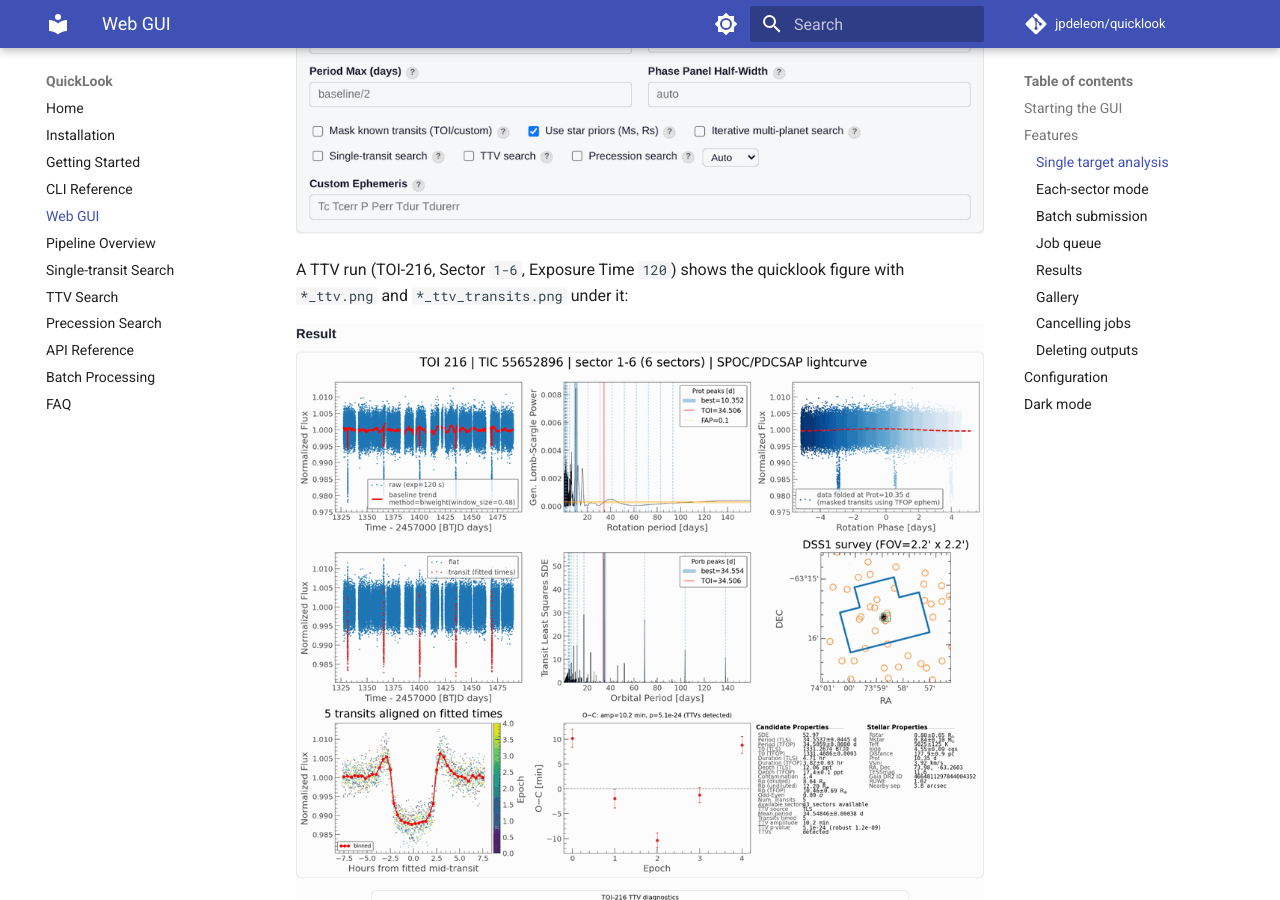
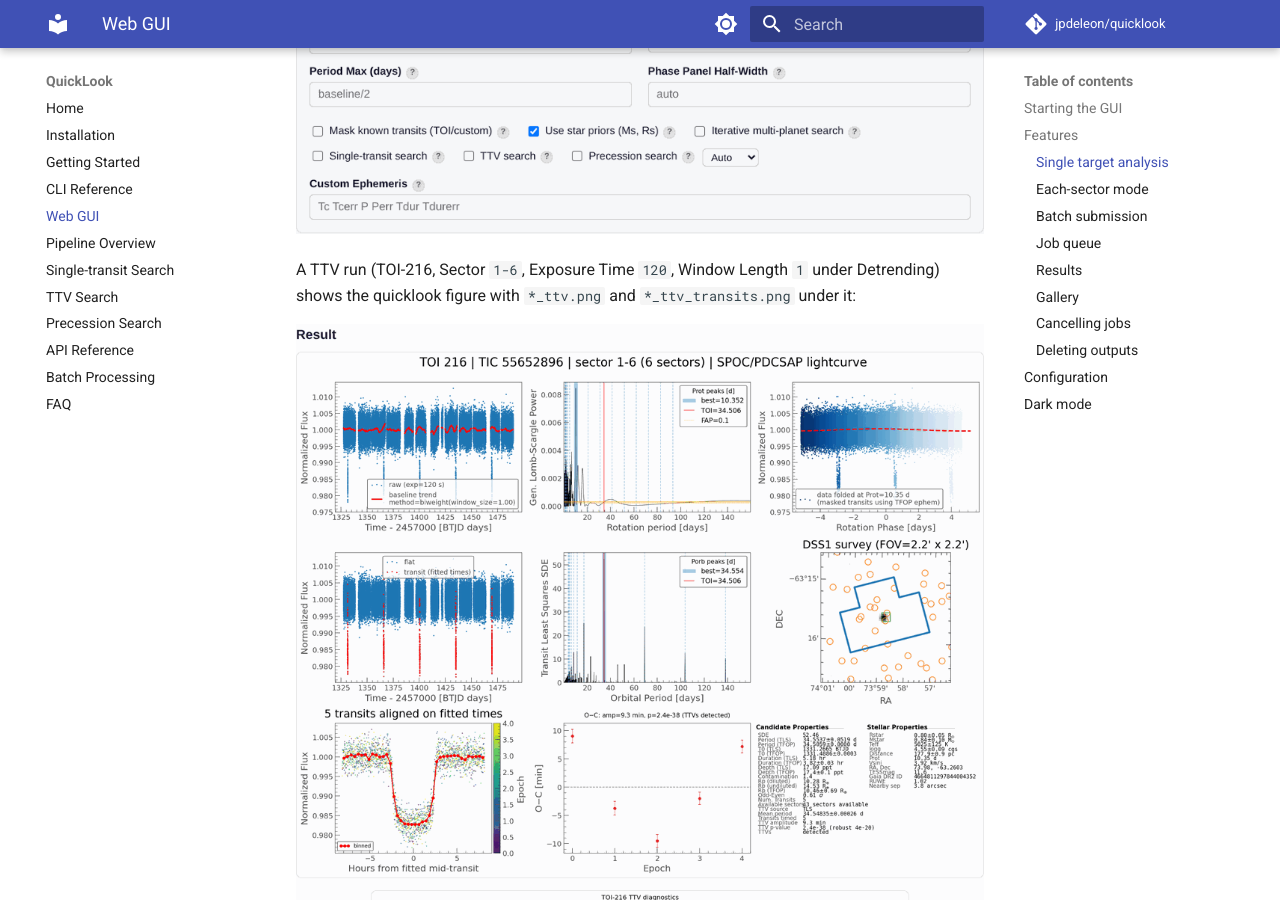
Before and after one commit to jpdeleon/quicklook, an MkDocs documentation site: the page built from docs/gui.md, in a window 1280 px wide and 900 px high, scrolled down 2257 px. Built offline with MkDocs 1.6.1 and Material for MkDocs 9.7.7, drawn with Linux system fonts in a browser that asks for light colours; comment, search, counter and statistics services are not loaded.

Commit message:
docs: use a 1-day detrending window for the TOI-216 TTV screenshot
Matches the --window-length 1 CLI example in docs/ttv-search.md; the
auto-optimized 0.48 d window is only ~2.5x the transit duration and
eats into the transit depth.

```diff
--- a/docs/gui.md
+++ b/docs/gui.md
@@ -30,7 +30,7 @@ This starts a local server at [http://127.0.0.1:5000](http://127.0.0.1:5000).
 
    ![Period Search options](img/ql-gui-period-search.png)
 
-   A TTV run (TOI-216, Sector `1-6`, Exposure Time `120`) shows the quicklook figure with `*_ttv.png` and `*_ttv_transits.png` under it:
+   A TTV run (TOI-216, Sector `1-6`, Exposure Time `120`, Window Length `1` under Detrending) shows the quicklook figure with `*_ttv.png` and `*_ttv_transits.png` under it:
 
    ![TOI-216 TTV run in the GUI](img/ql-gui-ttv-result.png)
 4. Click **Run QuickLook**
```
Also changed, not shown: docs/img/ql-gui-ttv-result.png.
